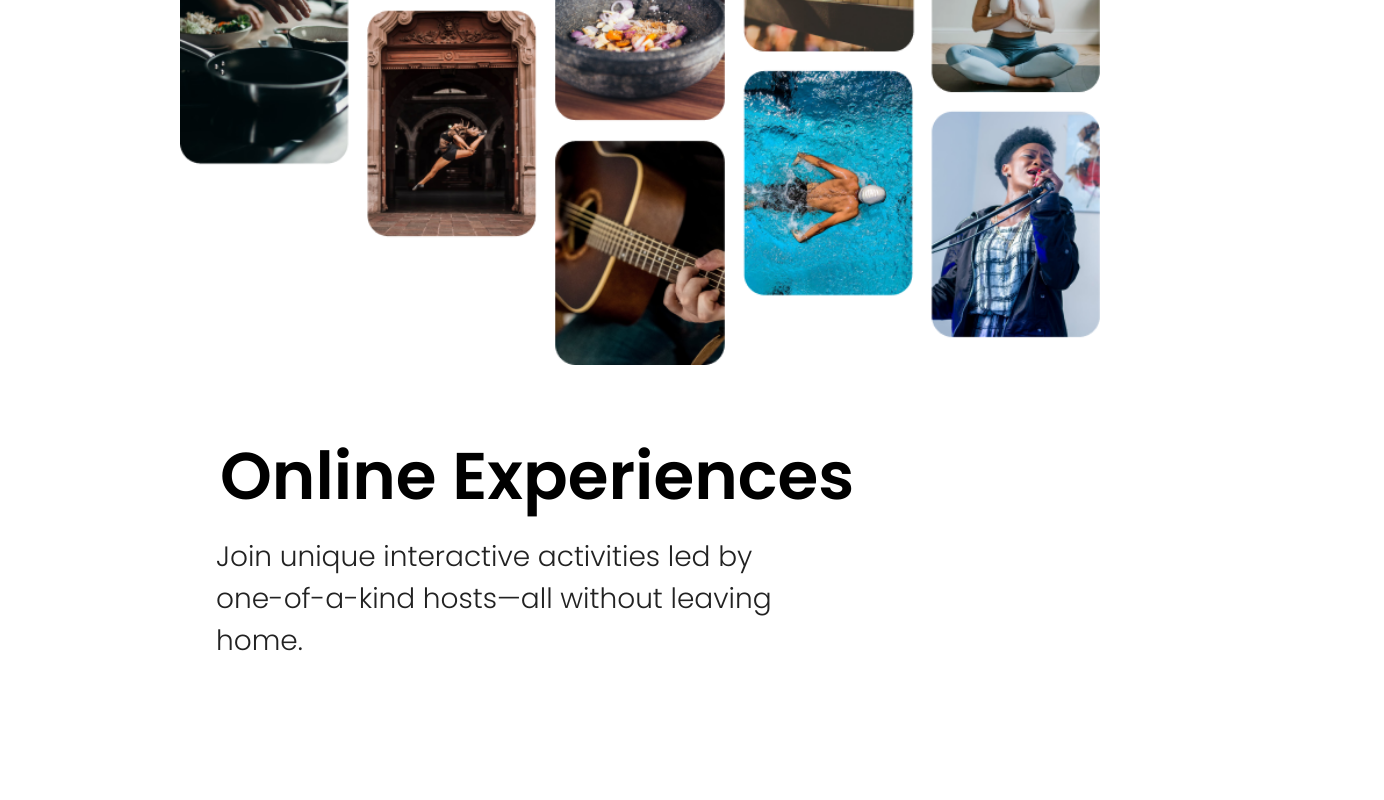
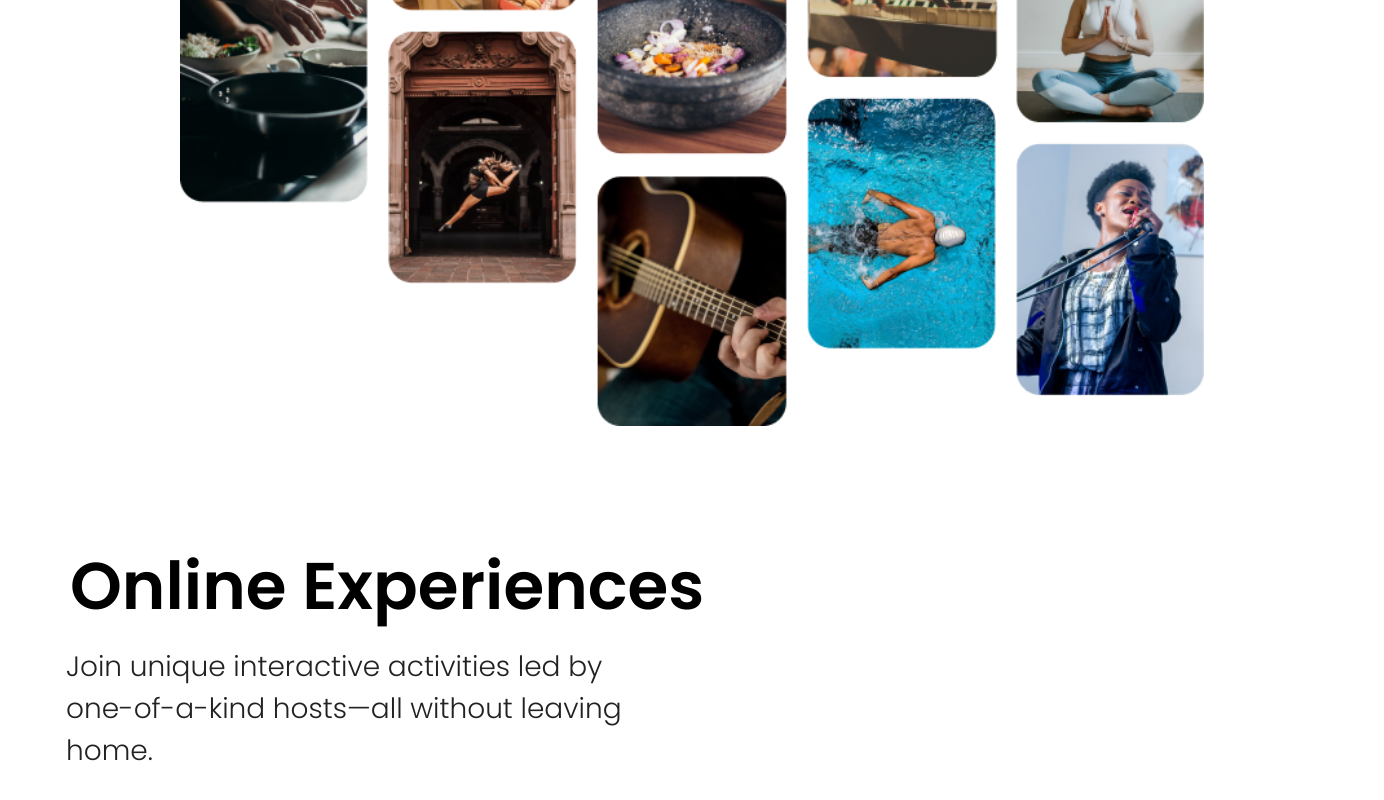
Before and after one commit to SL-GW/clone-air-b-and-b-page, a React (Create React App) app: page / in a window 1280 px wide. Shown: the part 356-1156 px from the top of the page, 1384 px wide, since content can reach past the window. Before the commit the page ends 1078 px from the top, so only its background shows below. Built offline with nearby package versions, Linux system fonts and the light colour scheme; a web font is replaced by a local one.

Commit message:
Updated Hero css

```diff
--- a/src/Hero.css
+++ b/src/Hero.css
@@ -1,13 +1,17 @@
 .Hero {
   max-width: 100%;
+  display: flex;
+  flex-direction: column;
 }
 
 .heroPhoto {
-  width: 100%;
+  width: 80%;
+  align-self: center;
+  margin: 90px 180px 60px 180px;
 }
 
-.photoCollage {
-  margin: 90px 180px 60px 180px;
+.text {
+  padding-left: 30px;
 }
 
 .title {
--- a/src/Hero.js
+++ b/src/Hero.js
@@ -7,7 +7,9 @@ export default function Hero() {
     <div className="Hero">
       <div className="photoCollage">
         <img className="heroPhoto" src={heroPhotos} alt="collage of photos" />
-        <h2 className="title">Online Experiences</h2>
+      </div>
+      <div className="text">
+        <h1 className="title">Online Experiences</h1>
         <p className="blurb">
           Join unique interactive activities led by one-of-a-kind hosts—all
           without leaving home.
```
